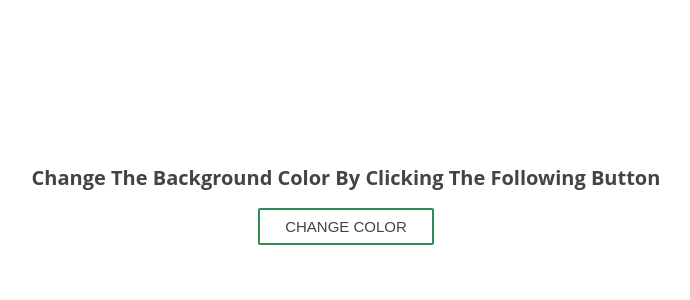
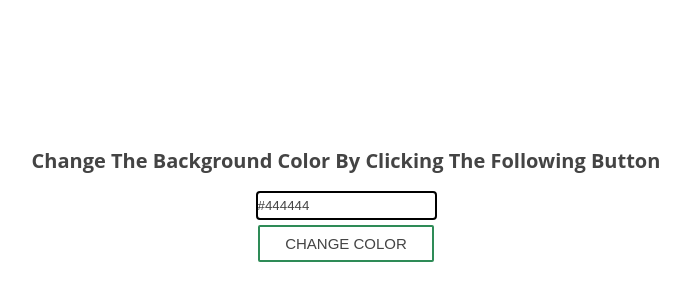
Before and after one commit to milonahamad/stack-learner-js-project, a plain HTML site: page Generate_RGB_Color_by_Clicking/index.html in a window 1280 px wide. Shown: the part 204-504 px from the top of the page, without its empty margins (294-984 px from the left). Drawn offline with Linux system fonts and the light colour scheme.

Commit message:
show hexa color number

```diff
--- a/Generate_RGB_Color_by_Clicking/index.html
+++ b/Generate_RGB_Color_by_Clicking/index.html
@@ -42,6 +42,16 @@
       background:seagreen ;
       color: aliceblue;
     }
+    input[type="text"],
+    input[type="text"]:disabled{
+      background-color:transparent;
+      color: #444444;
+      border:2px solid #000;
+      padding: 5px 0px;
+      border-radius: 4px;
+      margin-bottom: 5px;
+      outline: none;
+    }
   </style>
 </head>
 <body>
@@ -49,6 +59,7 @@
       <h2>
         change the background color by clicking the following button
       </h2>
+      <input type="text" disabled value="#444444" id="output">
       <button class="btn">change color</button>
   </div>
 
@@ -56,20 +67,17 @@
     window.onload = () =>{
       let root = document.querySelector('#root');
       let btn = document.querySelector('.btn');
+      let display = document.querySelector('#output')
 
       btn.addEventListener('click', ()=>{
         let red = Math.floor(Math.random() * 255)
         let green = Math.floor(Math.random() * 255)
         let blue = Math.floor(Math.random() * 255)
 
-        let rmCol = `rgb(${red},${green},${blue})`
+        let rmCol = `#${red.toString(16)}${green.toString(16)}${blue.toString(16)}`
           root.style.backgroundColor = rmCol;
-
-        // let time = setInterval(()=>{
-
-        //   console.log(rmCol)
-        // },2000);
-
+          display.value = rmCol;
+          console.log(rmCol);
       });
     }
 
```
